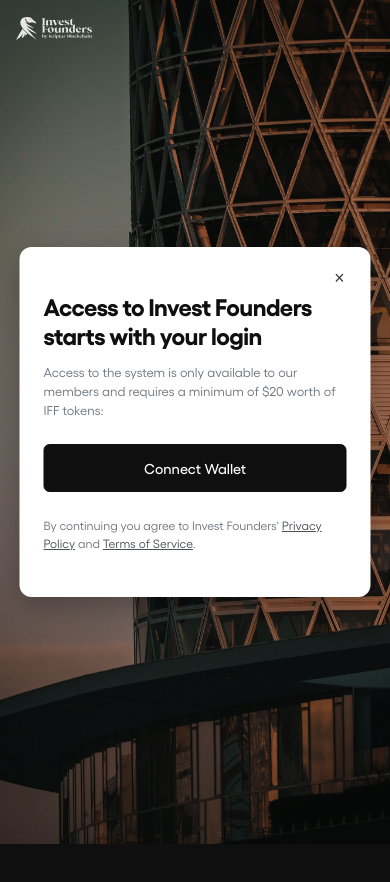
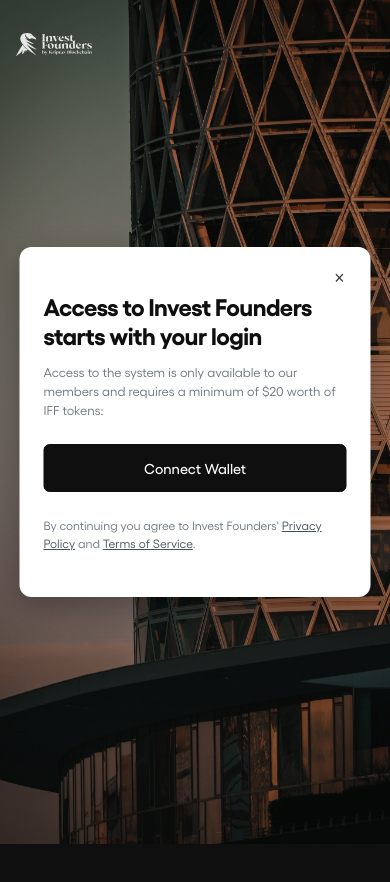
Before and after one commit to eminmammadov/invest-founders, a Next.js app: page /join in a window 390 px wide. Shown: the top 882 px of the page. Built offline with nearby package versions, Linux system fonts and the light colour scheme; no server answers.

Commit message:
Update Join.module.css

```diff
--- a/src/app/join/components/Join/Join.module.css
+++ b/src/app/join/components/Join/Join.module.css
@@ -268,7 +268,7 @@
   }
 
   .logoContainer {
-    top: 1rem;
+    top: 2rem;
     left: 1rem;
   }
 
```
